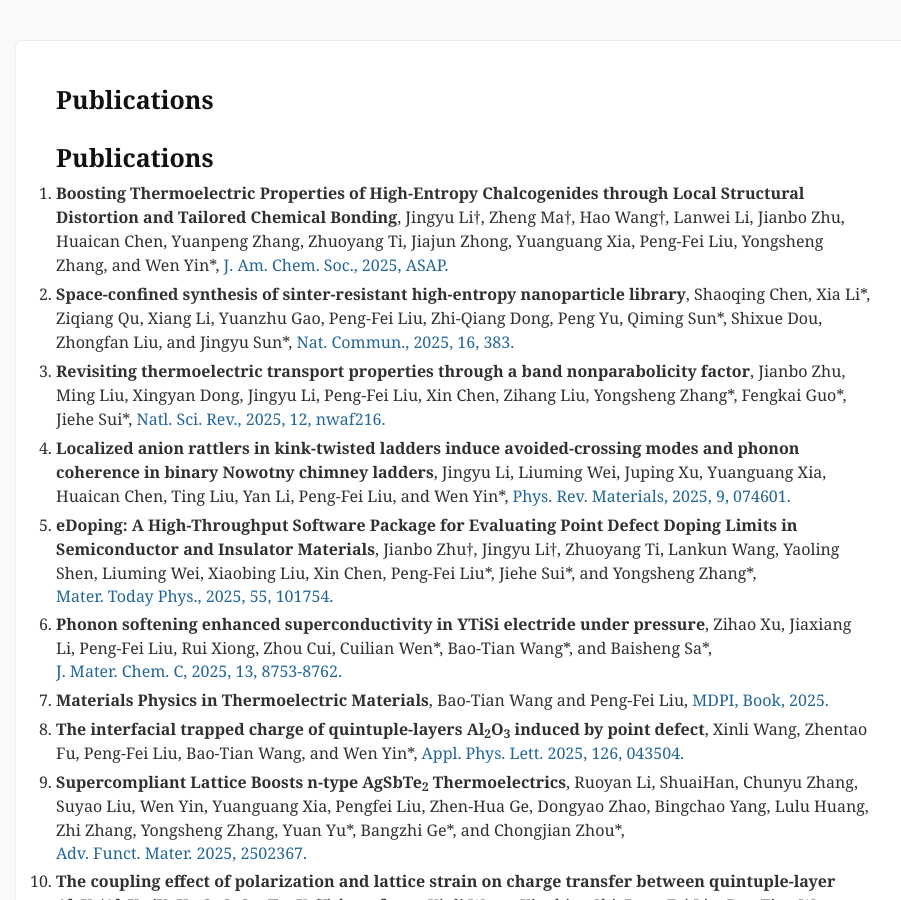
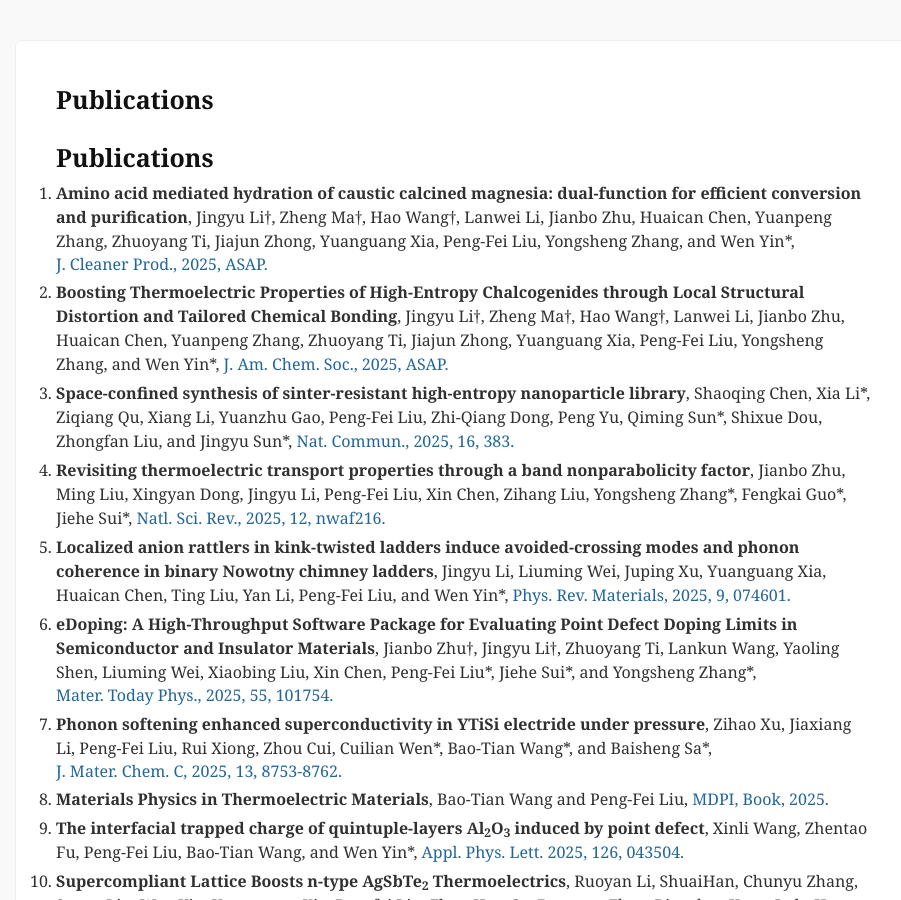
Before and after one commit to comatphys/comatphys.github.io, a Jekyll site: the page built from cv_md/publication.md, in a window 1280 px wide and 900 px high. Shown: the whole window, without its empty margins (175-1076 px from the left). Built offline with Jekyll 4.4.1, drawn with Linux system fonts in a browser that asks for light colours; our own code applies the rules of GitHub Pages for plain Markdown files; comment, search, counter and statistics services are not loaded.

Commit message:
Update publication.md

```diff
--- a/cv_md/publication.md
+++ b/cv_md/publication.md
@@ -1,4 +1,8 @@
 # Publications
+1. **Amino acid mediated hydration of caustic calcined magnesia: dual-function for efficient conversion and purification**,
+Jingyu Li†, Zheng Ma†, Hao Wang†, Lanwei Li, Jianbo Zhu, Huaican Chen, Yuanpeng Zhang, Zhuoyang Ti, Jiajun Zhong, Yuanguang Xia, Peng-Fei Liu, Yongsheng Zhang, and Wen Yin\*,
+[J. Cleaner Prod., 2025, ASAP.](https://doi.org/10.1021/jacs.5c12728)
+
 1. **Boosting Thermoelectric Properties of High-Entropy Chalcogenides through Local Structural Distortion and Tailored Chemical Bonding**,
 Jingyu Li†, Zheng Ma†, Hao Wang†, Lanwei Li, Jianbo Zhu, Huaican Chen, Yuanpeng Zhang, Zhuoyang Ti, Jiajun Zhong, Yuanguang Xia, Peng-Fei Liu, Yongsheng Zhang, and Wen Yin\*,
 [J. Am. Chem. Soc., 2025, ASAP.](https://doi.org/10.1021/jacs.5c12728)
```
